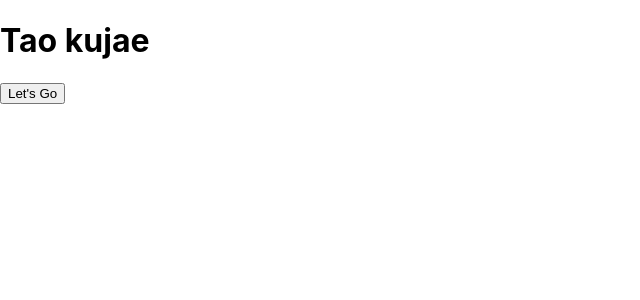
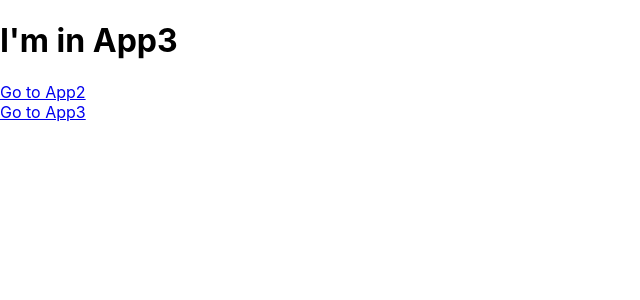
Before and after one commit to FahadAbdulQayyum/Practice, a React (Create React App) app: page /App3 in a window 1280 px wide. Shown: the top 300 px of the page, without its empty margins (0-640 px from the left). Built offline with nearby package versions, Linux system fonts and the light colour scheme.

Commit message:
router-route-dom add to test

```diff
--- a/package.json
+++ b/package.json
@@ -8,6 +8,7 @@
     "@testing-library/user-event": "^13.5.0",
     "react": "^18.2.0",
     "react-dom": "^18.2.0",
+    "react-router-dom": "^6.10.0",
     "react-scripts": "5.0.1",
     "web-vitals": "^2.1.4"
   },
--- a/src/App.js
+++ b/src/App.js
@@ -1,12 +1,23 @@
 import React from 'react'
+import { BrowserRouter, Routes, Route, Link } from 'react-router-dom'
 import App2 from './App2'
+import App3 from './App3'
 
 
 const App = () => {
   return (
     <div>
-      <h1>Tao kujae</h1>
-      <button onClick={<App2 />}>Let's Go</button>
+      {/* <h3>Testing Dude</h3> */}
+      <BrowserRouter>
+        <Routes>
+          <Route path={'/App2'} exact element={<App2 />} />
+          <Route path={'/App3'} exact element={<App3 />} />
+        </Routes>
+        <div>
+          <Link to={'/App2'}>Go to App2</Link>
+        </div>
+        <Link to={'/App3'}>Go to App3</Link>
+      </BrowserRouter>
     </div>
   )
 }
--- a/src/App2.js
+++ b/src/App2.js
@@ -1,9 +1,11 @@
 import React from 'react'
+import { Link } from 'react-router-dom'
 
 const App2 = () => {
     return (
         <div>
             <h1>I'm in App2</h1>
+            {/* <Link to={'App3'}>Let's Go To App3</Link> */}
         </div>
     )
 }
--- /dev/null
+++ b/src/App3.js
@@ -0,0 +1,14 @@
+import React from 'react'
+import { Link } from 'react-router-dom'
+
+
+const App3 = () => {
+    return (
+        <div>
+            <h1>I'm in App3</h1>
+            {/* <Link to={'App2'}>Let's Go To App2</Link> */}
+        </div>
+    )
+}
+
+export default App3
```
Also changed, not shown: 1 other file (tests, documents, lock files or other folders).
